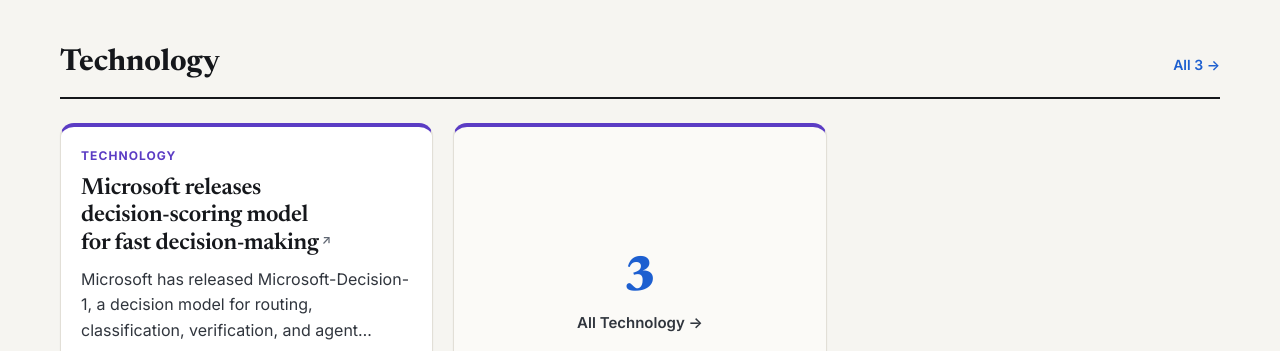
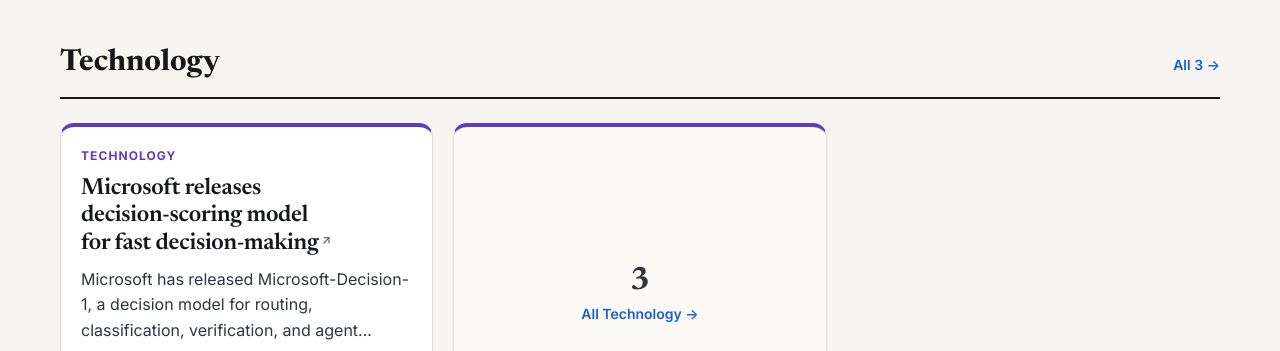
Before and after one commit to timeitself1-cpu/Agent-Reach-Daily-Edition, a website: page website/index.html in a window 1280 px wide. Shown: the part 3720-4071 px from the top of the page. Drawn offline with Linux system fonts and the light colour scheme.

Commit message:
Polish pass 4: favicon eager loading, refined view-all tile
- Favicons load eagerly (were lazy, never triggered in coverage lines)
- View-all tile: smaller numeral, accent-colored link, category top border

```diff
--- a/website/assets/site.css
+++ b/website/assets/site.css
@@ -661,11 +661,12 @@ a.more-sections-link{text-decoration:none}
 .dept-grid{display:grid;grid-template-columns:repeat(3,1fr);gap:20px;padding:16px 0 32px}
 .dept-grid .card{margin:0;height:100%}
 /* "View all" tile fills the last grid row instead of leaving dead slots. */
-.view-all-tile{display:flex;flex-direction:column;align-items:center;justify-content:center;gap:8px;
-  text-decoration:none;min-height:200px;background:var(--card2)}
+.view-all-tile{display:flex;flex-direction:column;align-items:center;justify-content:center;gap:6px;
+  text-decoration:none;min-height:200px;background:var(--card2);border-top:4px solid var(--cat,var(--line2))}
 .view-all-tile:hover{transform:translateY(-2px)}
-.view-all-num{font-family:var(--serif);font-weight:800;font-size:48px;line-height:1;color:var(--accent)}
-.view-all-label{font-size:15px;font-weight:600;color:var(--ink2)}
+.view-all-num{font-family:var(--serif);font-weight:700;font-size:32px;line-height:1;color:var(--ink2)}
+.view-all-label{font-size:14px;font-weight:600;color:var(--accent)}
+.view-all-label:hover{text-decoration:underline}
 @media(max-width:900px){.dept-grid{grid-template-columns:1fr 1fr}}
 @media(max-width:600px){.dept-grid{grid-template-columns:1fr}}
 
--- a/website/assets/site.js
+++ b/website/assets/site.js
@@ -374,7 +374,7 @@ if (typeof module !== 'undefined') module.exports = {normOutlet, dedupeOutlets,
     // Favicon of the first source's domain, for visual rhythm.
     const firstUrl = (s.sources || []).find(x => x.url && webUrl(x.url));
     const domain = firstUrl ? (() => { try { return new URL(firstUrl.url).hostname; } catch { return null; } })() : null;
-    const favicon = domain ? h('img', {class: 'outlet-favicon', src: `https://www.google.com/s2/favicons?domain=${domain}&sz=32`, alt: '', loading: 'lazy', width: 16, height: 16}) : null;
+    const favicon = domain ? h('img', {class: 'outlet-favicon', src: `https://www.google.com/s2/favicons?domain=${domain}&sz=32`, alt: '', width: 16, height: 16}) : null;
     return h('span', {class: `cov cov-line ${c.level}`, title: `${coverage({...c, independent_reports: n})}. Coverage is not a fact check.`},
       bars(), n > 1 ? h('span', {class: 'sr', text: coverage(c) + '. '}) : null, favicon, h('span', {class: 'reported', text}));
   }
```
